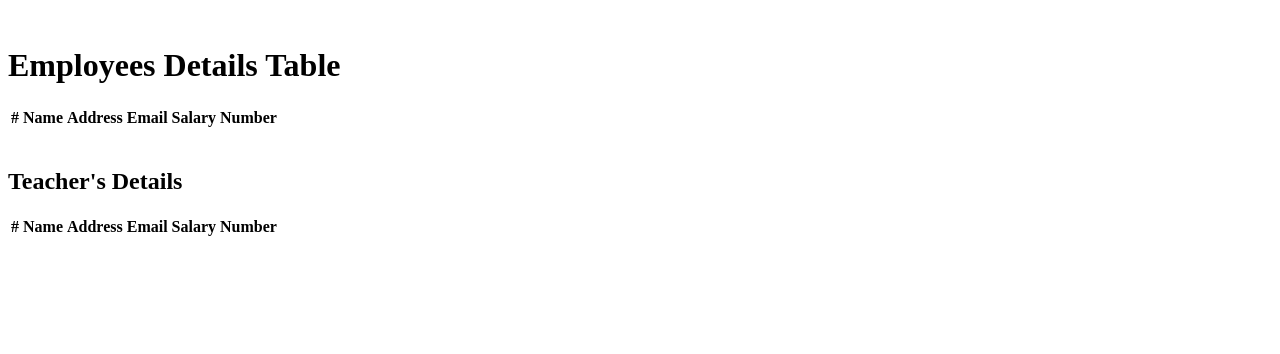
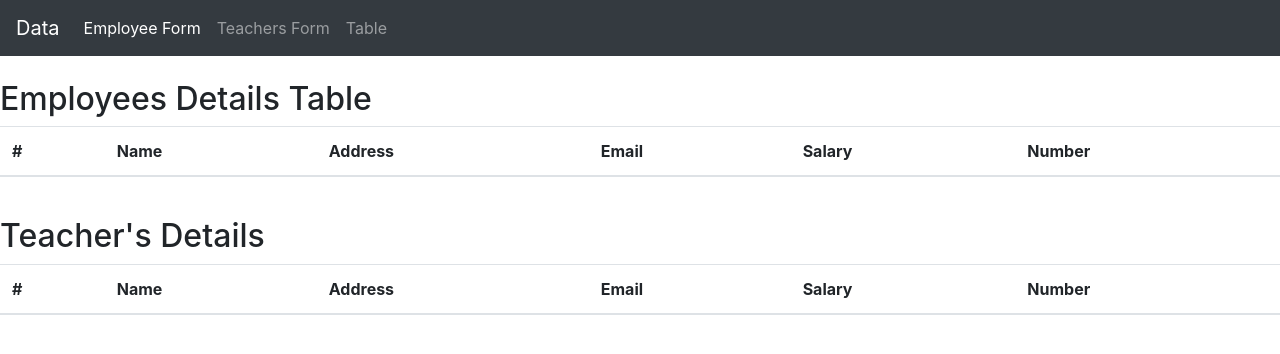
Before and after one commit to Akshay-0072/tabledetails, a Django app: page /table in a window 1280 px wide. Shown: the top 354 px of the page. Run offline with Django 3.2, Linux system fonts and the light colour scheme; lists and menus that the app fills with data are empty; some libraries are stand-ins or nearby versions.

Commit message:
Modified on 14.02.2022

```diff
--- a/detailstable/tableapp/templates/tables.html
+++ b/detailstable/tableapp/templates/tables.html
@@ -1,11 +1,35 @@
 <!DOCTYPE html>
 <html lang="en">
-<head>
+<head> <!-- Required meta tags -->
+    <meta charset="utf-8">
+    <meta name="viewport" content="width=device-width, initial-scale=1, shrink-to-fit=no">
+
+    <!-- Bootstrap CSS -->
+    <link rel="stylesheet" href="https://maxcdn.bootstrapcdn.com/bootstrap/4.0.0/css/bootstrap.min.css" integrity="sha384-Gn5384xqQ1aoWXA+058RXPxPg6fy4IWvTNh0E263XmFcJlSAwiGgFAW/dAiS6JXm" crossorigin="anonymous">
     <meta charset="UTF-8">
     <title>Details Table</title>
 </head>
-<body> </br>
-<h1>Employees Details Table</h1>
+<body>
+<nav class="navbar navbar-expand-lg navbar-dark bg-dark">
+  <a class="navbar-brand" href="">Data</a>
+  <button class="navbar-toggler" type="button" data-toggle="collapse" data-target="#navbarNav" aria-controls="navbarNav" aria-expanded="false" aria-label="Toggle navigation">
+    <span class="navbar-toggler-icon"></span>
+  </button>
+  <div class="collapse navbar-collapse" id="navbarNav">
+    <ul class="navbar-nav">
+      <li class="nav-item active">
+        <a class="nav-link" href="/employee">Employee Form<span class="sr-only">(current)</span></a>
+      </li>
+      <li class="nav-item">
+        <a class="nav-link" href="/teacher">Teachers Form</a>
+      </li>
+      <li class="nav-item">
+        <a class="nav-link" href="#">Table</a>
+      </li>
+    </ul>
+  </div>
+</nav> </br>
+<h2>Employees Details Table</h2>
 <table class="table">
   <thead>
     <tr>
--- a/detailstable/tableapp/urls.py
+++ b/detailstable/tableapp/urls.py
@@ -4,5 +4,5 @@ from . import views
 urlpatterns = [
     path('employee', views.empDetails, name='emp'),
     path('teacher', views.teachDetails, name='tech'),
-    path('table', views.table, name='tech')
+    path('table', views.table, name='table')
 ]
--- a/detailstable/tableapp/views.py
+++ b/detailstable/tableapp/views.py
@@ -26,6 +26,6 @@ def teachDetails(request):
     return render(request, 'teacher.html')
 
 def table(request):
-    emp = EmployeesDetails.objects.all()
-    teach = TeacherDetails.objects.all()
+    # emp = EmployeesDetails.objects.all()
+    # teach = TeacherDetails.objects.all()
     return render(request, 'tables.html')
```
Also changed, not shown: detailstable/tableapp/templates/index.html (+26 -2 lines), detailstable/tableapp/templates/teacher.html (+25 -1 lines), detailstable/db.sqlite3.
